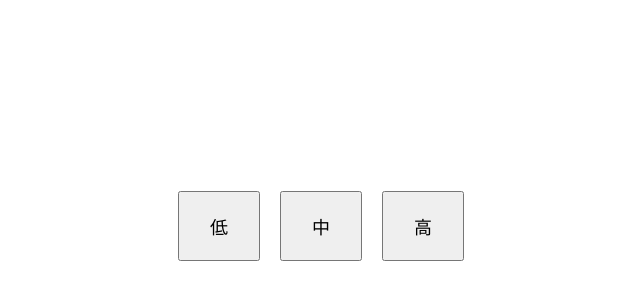
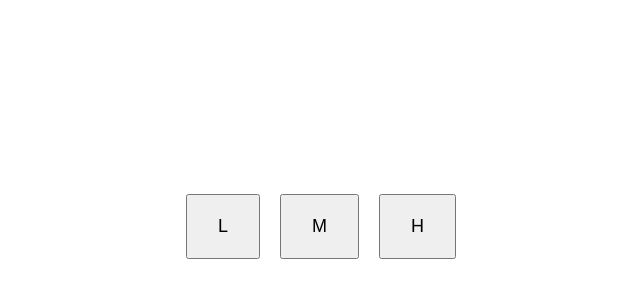
Before and after one commit to ishidai1954/beep, a website: page public/index.html in a window 1280 px wide. Shown: the part 174-474 px from the top of the page, without its empty margins (319-959 px from the left). Drawn offline with Linux system fonts and the light colour scheme.

```diff
--- a/public/index.html
+++ b/public/index.html
@@ -33,9 +33,9 @@
 <body>
 
   <div class="container">
-    <button data-pitch="300">低</button>
-    <button data-pitch="600">中</button>
-    <button data-pitch="900">高</button>
+    <button data-pitch="300">L</button>
+    <button data-pitch="600">M</button>
+    <button data-pitch="900">H</button>
   </div>
 
   <script src="script.js"></script>
```
